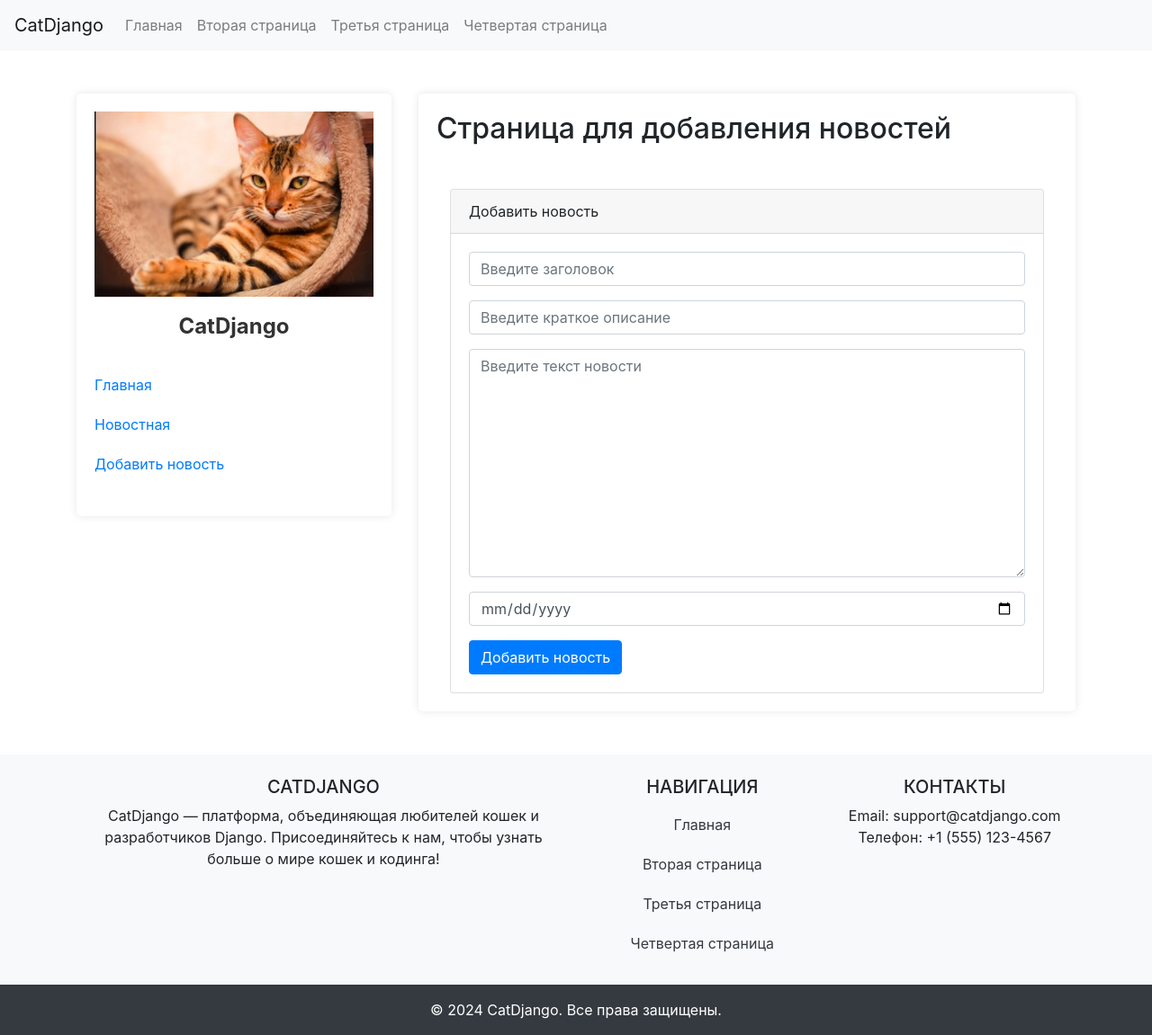
After one commit to DenGrif/Django_Zero, a Django app: page /news/create_news in a window 1280 px wide. The commit adds this page. Shown: the whole page at 90% size. Run offline with Django 5.2, Linux system fonts and the light colour scheme.

Commit message:
add_less04_use_rabotaet_seredina

```diff
--- a/zerocoder/main/templates/main/layoute.html
+++ b/zerocoder/main/templates/main/layoute.html
@@ -27,6 +27,7 @@
                     <ul>
                         <li><a href="{% url 'home' %}">Главная</a></li>
                         <li><a href="{% url 'news_home' %}">Новостная</a></li>
+                        <li><a href="{% url 'add_news' %}">Добавить новость</a></li>
                     </ul>
                 </aside>
             </div>
--- /dev/null
+++ b/zerocoder/myapp/forms.py
@@ -0,0 +1,13 @@
+from django import forms
+from .models import News_post
+
+class News_postForm(forms.ModelForm):
+    class Meta:
+        model = News_post
+        fields = ['title', 'short_description', 'text', 'pub_date']  # Указаны только существующие поля
+        widgets = {
+            'title': forms.TextInput(attrs={'class': 'form-control', 'placeholder': 'Введите заголовок'}),
+            'short_description': forms.TextInput(attrs={'class': 'form-control', 'placeholder': 'Введите краткое описание'}),
+            'text': forms.Textarea(attrs={'class': 'form-control', 'placeholder': 'Введите текст новости'}),
+            'pub_date': forms.DateInput(attrs={'class': 'form-control', 'type': 'date'}),
+        }
--- /dev/null
+++ b/zerocoder/myapp/templates/myapp/add_new_post.html
@@ -0,0 +1,35 @@
+{% extends 'main/layoute.html' %}
+
+{% block title %}
+    <title>Страница для добавления новостей</title>
+{% endblock %}
+
+{% block content %}
+<h2>Страница для добавления новостей</h2>
+
+<div class="container mt-5">
+    <div class="card">
+        <div class="card-header">
+            Добавить новость
+        </div>
+        <div class="card-body">
+            <form method="post">
+                {% csrf_token %} <!-- Защита от CSRF-атак -->
+                <div class="form-group">
+                    {{ form.title }}
+                </div>
+                <div class="form-group">
+                    {{ form.short_description }}
+                </div>
+                <div class="form-group">
+                    {{ form.text }}
+                </div>
+                <div class="form-group">
+                    {{ form.pub_date }}
+                </div>
+                <button type="submit" class="btn btn-primary">Добавить новость</button>
+            </form>
+        </div>
+    </div>
+</div>
+{% endblock %}
--- a/zerocoder/myapp/templates/myapp/news.html
+++ b/zerocoder/myapp/templates/myapp/news.html
@@ -1,5 +1,4 @@
 {% extends 'main/layoute.html' %}
-
 
 {% block title %}
     <title>Новостная django</title>
@@ -12,6 +11,7 @@
     {% if news %}
         {% for new in news %}
             <div>
+
                 <h4>{{ new.title }}</h4>
                 <h5>{{ new.short_description }}</h5>
                 <p>{{ new.text }}</p>
--- a/zerocoder/myapp/urls.py
+++ b/zerocoder/myapp/urls.py
@@ -3,4 +3,5 @@ from . import views
 
 urlpatterns = [
     path('', views.home, name='news_home'),
+    path('create_news', views.create_news, name='add_news')
 ]
--- a/zerocoder/myapp/views.py
+++ b/zerocoder/myapp/views.py
@@ -1,6 +1,7 @@
 from django.http import HttpResponse
 from django.shortcuts import render
 from .models import News_post
+from .forms import News_postForm
 
 
 def home(request):
@@ -11,20 +12,6 @@ def home(request):
     }
     return render(request, 'myapp/news.html', context)
 
-
-
-
-
-# def test_view(request):
-#     return HttpResponse("<h1>Страница Test</h1><p>Это тестовая страница в приложении MyApp.</p>")
-
-
-
-
-# from django.http import HttpResponse
-#
-# def data_view(request):
-#     return HttpResponse('<h1>Страница с данными</h1><p>Здесь вы можете увидеть данные.</p>')
-#
-# def test_view(request):
-#     return HttpResponse('<h1>Тестовая страница</h1><p>Добро пожаловать на тестовую страницу!</p>')
+def create_news(request):
+    form = News_postForm()
+    return render(request, 'myapp/add_new_post.html', {'form':form})
--- a/zerocoder/zerocoder/settings.py
+++ b/zerocoder/zerocoder/settings.py
@@ -56,7 +56,7 @@ ROOT_URLCONF = 'zerocoder.urls'
 TEMPLATES = [
     {
         'BACKEND': 'django.template.backends.django.DjangoTemplates',
-        'DIRS': [],
+        'DIRS': [BASE_DIR / 'templates'],  # Путь к глобальным шаблонам
         'APP_DIRS': True,
         'OPTIONS': {
             'context_processors': [
```
Also changed, not shown: zerocoder/myapp/__init__.py (+24 -0 lines), zerocoder/__init__.py (added).
